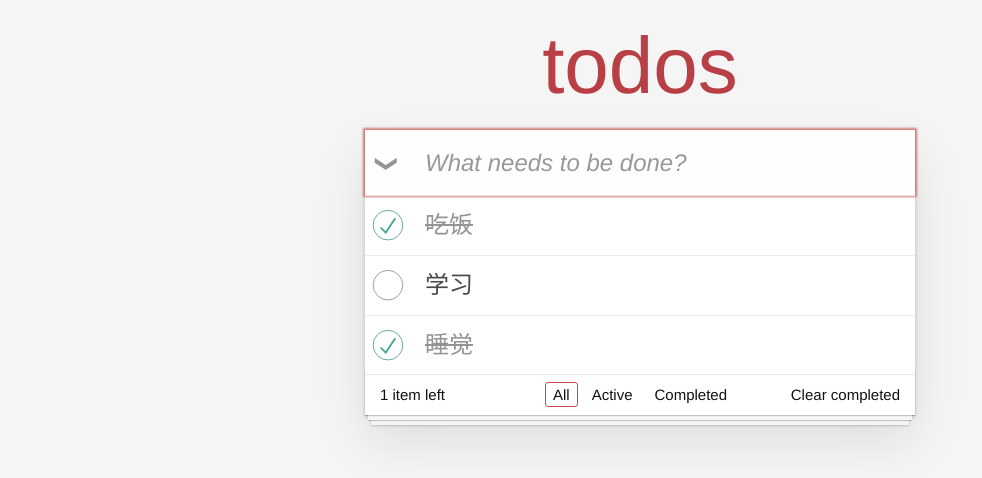
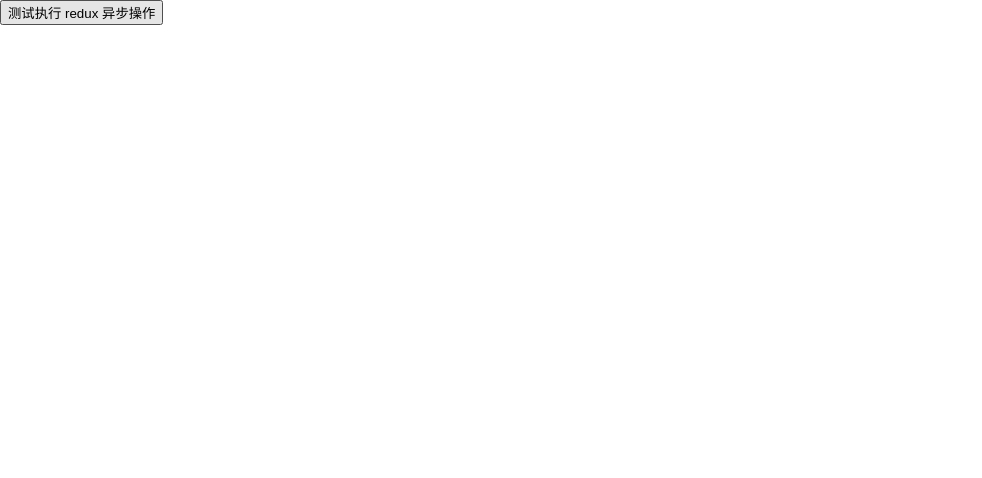
Before and after one commit to maguibing/React-review, a React (Create React App) app: page / in a window 1280 px wide. Shown: the top 478 px of the page, without its empty margins (0-982 px from the left). Built offline with nearby package versions, Linux system fonts and the light colour scheme.

Commit message:
redux-thunk

```diff
--- a/src/App.jsx
+++ b/src/App.jsx
@@ -5,7 +5,8 @@
 // import Footer from './pages/footer'
 
 // import Hook from './pages/hook'
-import UseStore from './pages/use-store';
+// import UseStore from './pages/use-store';
+import ReduxThunk from './pages/redux-thunk';
 
 // 类组件
 // import ClassComponent from './components/class-component';
@@ -13,8 +14,9 @@
 const App = () => {
   return(
     <div className='App'>
-      <UseStore></UseStore>
+      <ReduxThunk></ReduxThunk>
 
+      {/* <UseStore></UseStore> */}
       {/* <Hook></Hook> */}
 
       {/* <Header  root ='root'></Header>
--- /dev/null
+++ b/src/pages/redux-thunk/index.jsx
@@ -0,0 +1,14 @@
+import { useDispatch } from "react-redux"
+import { syncAction } from '../../store/action/sync'
+
+const ReduxThunk = () => {
+  const dispatch = useDispatch()
+
+  return(
+    <div className="redux-thunk">
+      <button onClick={()=> dispatch(syncAction())}>测试执行 redux 异步操作</button>
+    </div>
+  )
+}
+
+export default ReduxThunk
--- /dev/null
+++ b/src/store/action/sync.js
@@ -0,0 +1,10 @@
+// import { SYNC_THUNK } from '../constant'
+
+
+export const syncAction = () => {
+  return (dispatch, getState) => {
+    setTimeout(() => {
+      console.log('请求发送了');
+    }, 3000);
+  }
+}
--- a/src/store/constant.js
+++ b/src/store/constant.js
@@ -4,3 +4,10 @@
 export const CHECK_ALL = 'todos/checkAll'
 export const FILTER_TODO = 'todos/filter'
 export const CLEAR_TODO = 'todos/clear'
+
+
+/**
+ * redux-thunk
+ */
+
+export const SYNC_THUNK = 'sync/thunk'
```
Also changed, not shown: src/App.css (+4 -13 lines).
